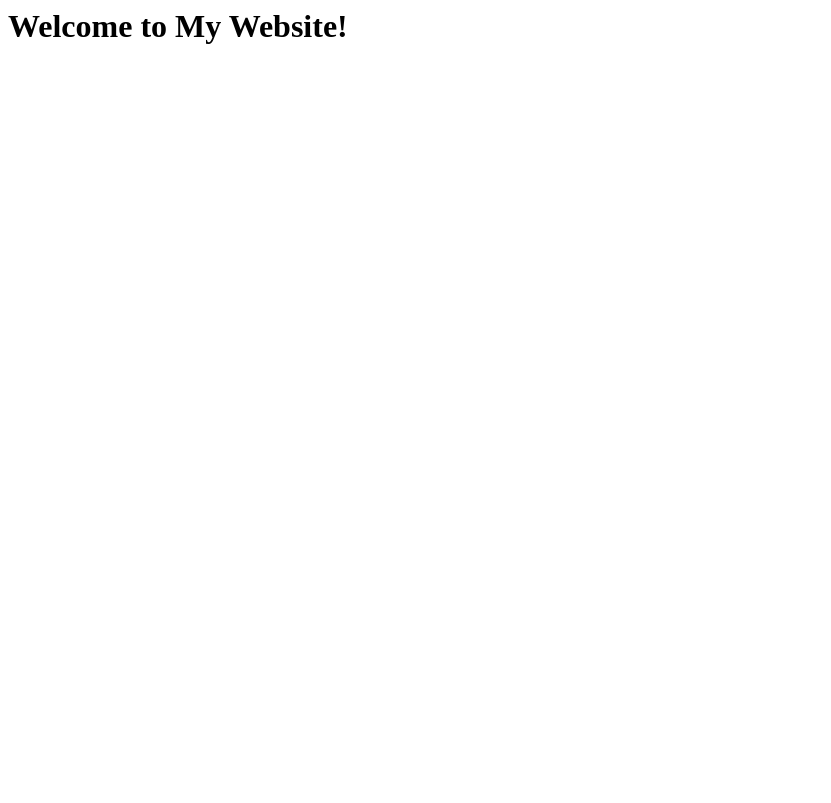
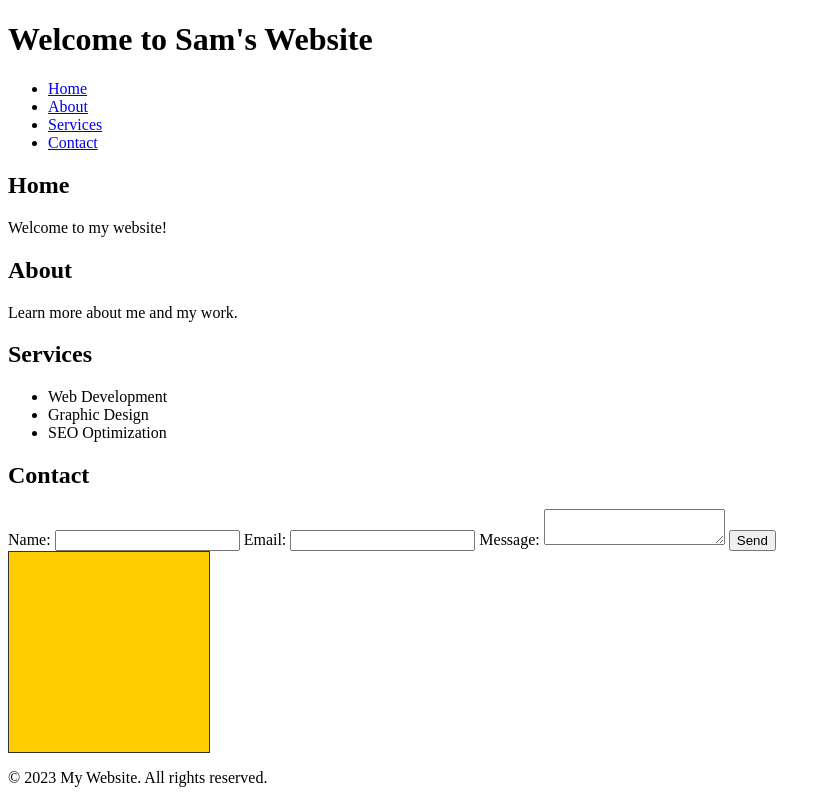
Before and after one commit to jeevci/CI-CD, a plain HTML site: page index.html in a window 1280 px wide. Shown: the whole page, without its empty margins (0-831 px from the left). Drawn offline with Linux system fonts and the light colour scheme.

Commit message:
index.html has been modified and commited

```diff
--- a/index.html
+++ b/index.html
@@ -1,18 +1,80 @@
+<!DOCTYPE html>
 <html>
 <head>
-  <title>My Website</title>
-  <script>
-    // JavaScript code
-    window.onload = function() {
-      // Access an HTML element by its id
-      var heading = document.getElementById('heading');
-
-      // Change the text content of the heading
-      heading.textContent = 'Welcome to My Website!';
-    };
-  </script>
+    <title>Sam's Website</title>
+    <style>
+        /* Add your CSS styles here */
+        .box {
+            width: 200px;
+            height: 200px;
+            background-color: #ffcc00;
+            border: 1px solid #333;
+        }
+    </style>
 </head>
 <body>
-  <h1 id="heading">Hello, World!</h1>
+    <header>
+        <h1>Welcome to Sam's Website</h1>
+    </header>
+
+    <nav>
+        <ul>
+            <li><a href="#home">Home</a></li>
+            <li><a href="#about">About</a></li>
+            <li><a href="#services">Services</a></li>
+            <li><a href="#contact">Contact</a></li>
+        </ul>
+    </nav>
+
+    <section id="home">
+        <h2>Home</h2>
+        <p>Welcome to my website!</p>
+    </section>
+
+    <section id="about">
+        <h2>About</h2>
+        <p>Learn more about me and my work.</p>
+    </section>
+
+    <section id="services">
+        <h2>Services</h2>
+        <ul>
+            <li>Web Development</li>
+            <li>Graphic Design</li>
+            <li>SEO Optimization</li>
+        </ul>
+    </section>
+
+    <section id="contact">
+        <h2>Contact</h2>
+        <form>
+            <label for="name">Name:</label>
+            <input type="text" id="name" name="name">
+
+            <label for="email">Email:</label>
+            <input type="email" id="email" name="email">
+
+            <label for="message">Message:</label>
+            <textarea id="message" name="message"></textarea>
+
+            <button type="submit">Send</button>
+        </form>
+    </section>
+
+    <div class="box"></div>
+
+    <footer>
+        <p>&copy; 2023 My Website. All rights reserved.</p>
+    </footer>
+
+    <script>
+        // Add your JavaScript code here
+
+        // Example: Change box color on click
+        const box = document.querySelector('.box');
+        box.addEventListener('click', function() {
+            box.style.backgroundColor = '#ff0000';
+        });
+    </script>
 </body>
 </html>
```
